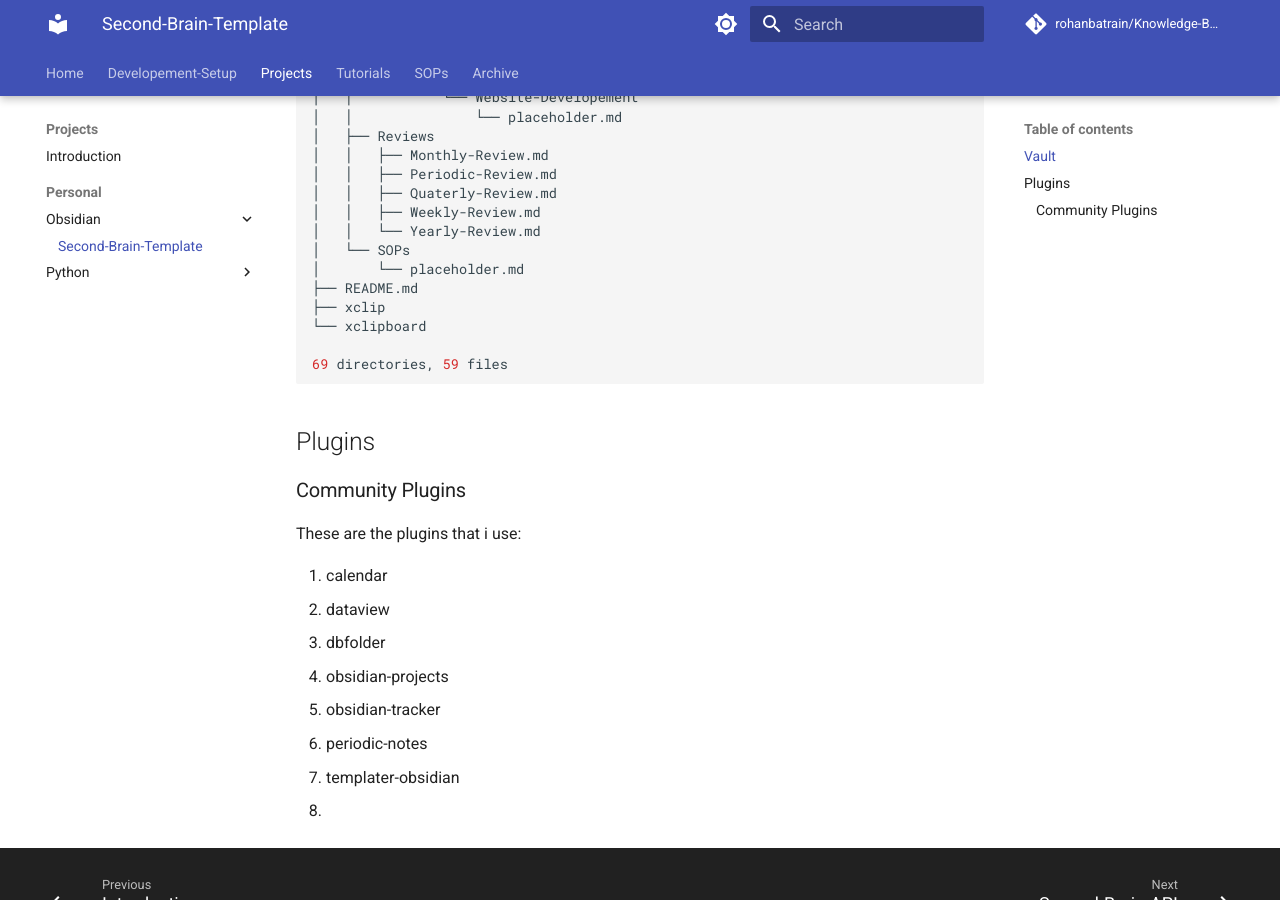
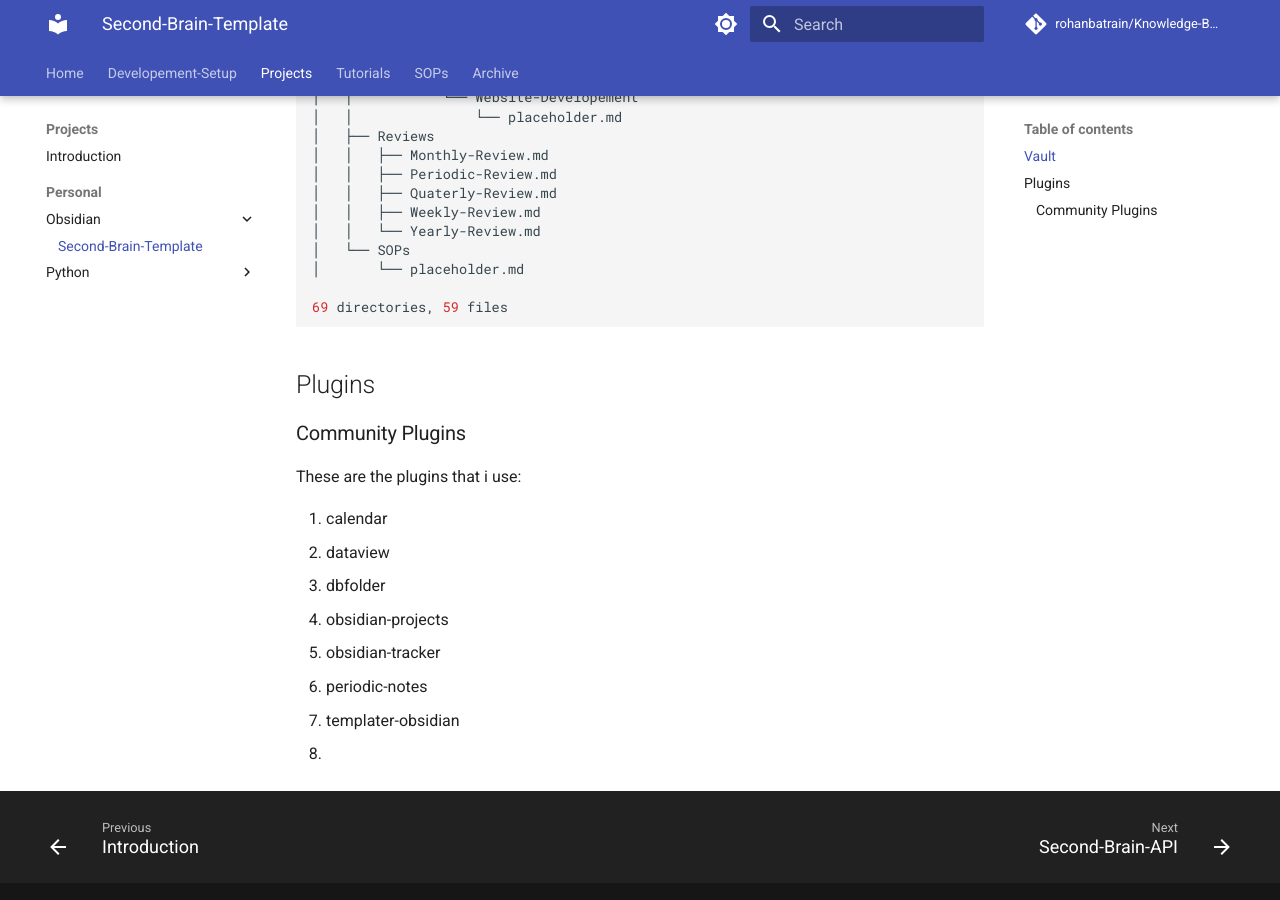
Before and after one commit to rohanbatrain/knowledge-base, an MkDocs documentation site: the page built from docs/Documentation/Obsidian/Second-Brain-Template.md, in a window 1280 px wide and 900 px high, scrolled down 2522 px. Built offline with MkDocs 1.6.1 and Material for MkDocs 9.7.7, drawn with Linux system fonts in a browser that asks for light colours; nearby versions of some CDN libraries; library files that are not in the unit come from our copies; comment, search, counter and statistics services are not loaded.

Commit message:
Update Second-Brain-Template.md

```diff
--- a/docs/Documentation/Obsidian/Second-Brain-Template.md
+++ b/docs/Documentation/Obsidian/Second-Brain-Template.md
@@ -132,9 +132,6 @@ This is what template directory structure looks like:
 │   │   └── Yearly-Review.md
 │   └── SOPs
 │       └── placeholder.md
-├── README.md
-├── xclip
-└── xclipboard
 
 69 directories, 59 files
 
```
